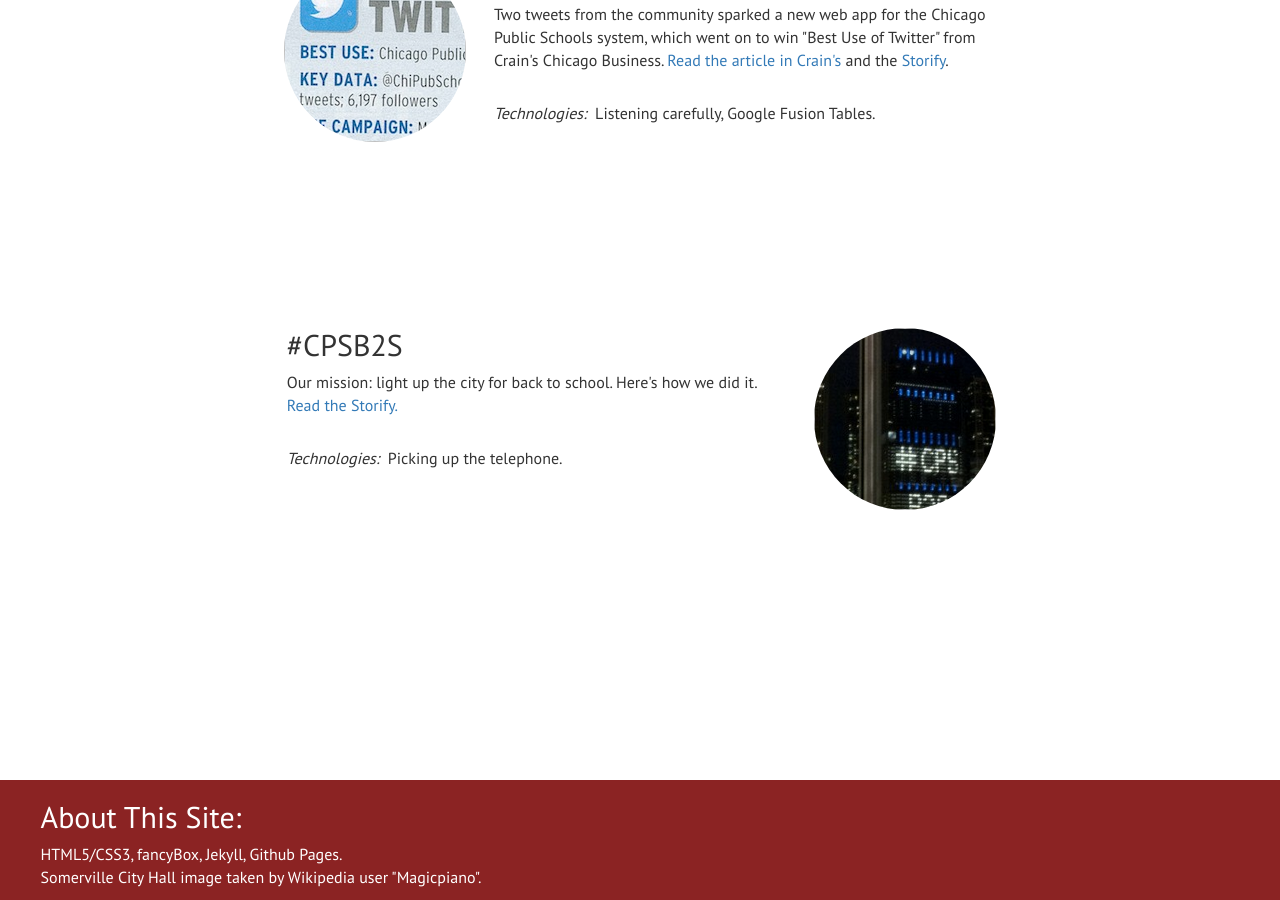
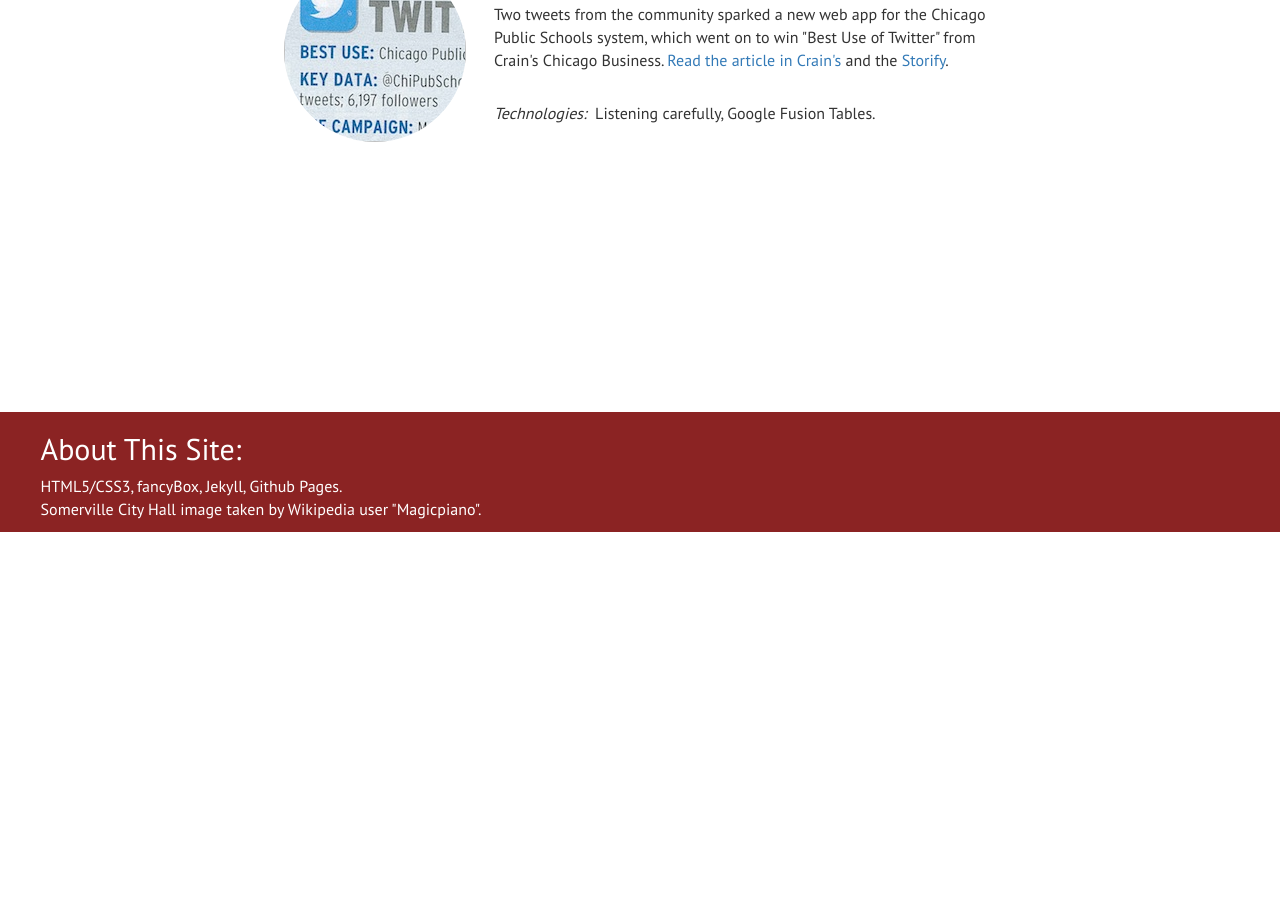
Before and after one commit to alexsoble/alexsoble, a Jekyll site: the page built from index.html, in a window 1280 px wide and 900 px high, scrolled down 1714 px. Built offline with Jekyll 4.4.1, drawn with Linux system fonts in a browser that asks for light colours; nearby versions of some CDN libraries; after the commit the page ends 2246 px from its top, so only the background shows below that.

Commit message:
Out with the old

```diff
--- a/_sass/styling.scss
+++ b/_sass/styling.scss
@@ -149,10 +149,6 @@
 
 #lscmap-image.alt { background: url("/assets/images/lscmap-alt.jpg"); }
 
-#cpsb2s-image { background: url("/assets/images/cpsb2s.jpg"); }
-
-#cpsb2s-image.alt { background: url("/assets/images/cps-b2s-alt.png"); }
-
 #cfa-image { background: url("/assets/images/somerville-city-hall.jpg"); }
 
 #cfa-image.alt { background: url("/assets/images/somerville-seal.jpg"); }
--- a/assets/imageflip.js
+++ b/assets/imageflip.js
@@ -18,11 +18,8 @@
 $(function() {
   $(window).scroll(function() {
     var scroll = $(window).scrollTop();
-    if (scroll > 1700) {
-      flipImage(fetchImage(5));
-    } else if (scroll > 1500) {
+    if (scroll > 1400) {
       flipImage(fetchImage(4));
-      unflipImage(fetchImage(5));
     } else if (scroll > 1200) {
       flipImage(fetchImage(3));
       unflipImage(fetchImage(4));
--- a/index.html
+++ b/index.html
@@ -50,11 +50,3 @@
   <br/>
   <p><i>Technologies:</i>&nbsp; Listening carefully, Google Fusion Tables.</p>
 </div>
-
-<div class='block'>
-  <img id='cpsb2s-image' class='circle-portrait right'>
-  <h2>#CPSB2S</h2>
-  <p>Our mission: light up the city for back to school. Here's how we did it. <a href="http://storify.com/alexsoble/chicago-skyline-takes-cpsb2s-to-new-heights">Read the Storify.</a></p>
-  <br/>
-  <p><i>Technologies:</i>&nbsp; Picking up the telephone.</p>
-</div>
```
Also changed, not shown: 1 other file.
